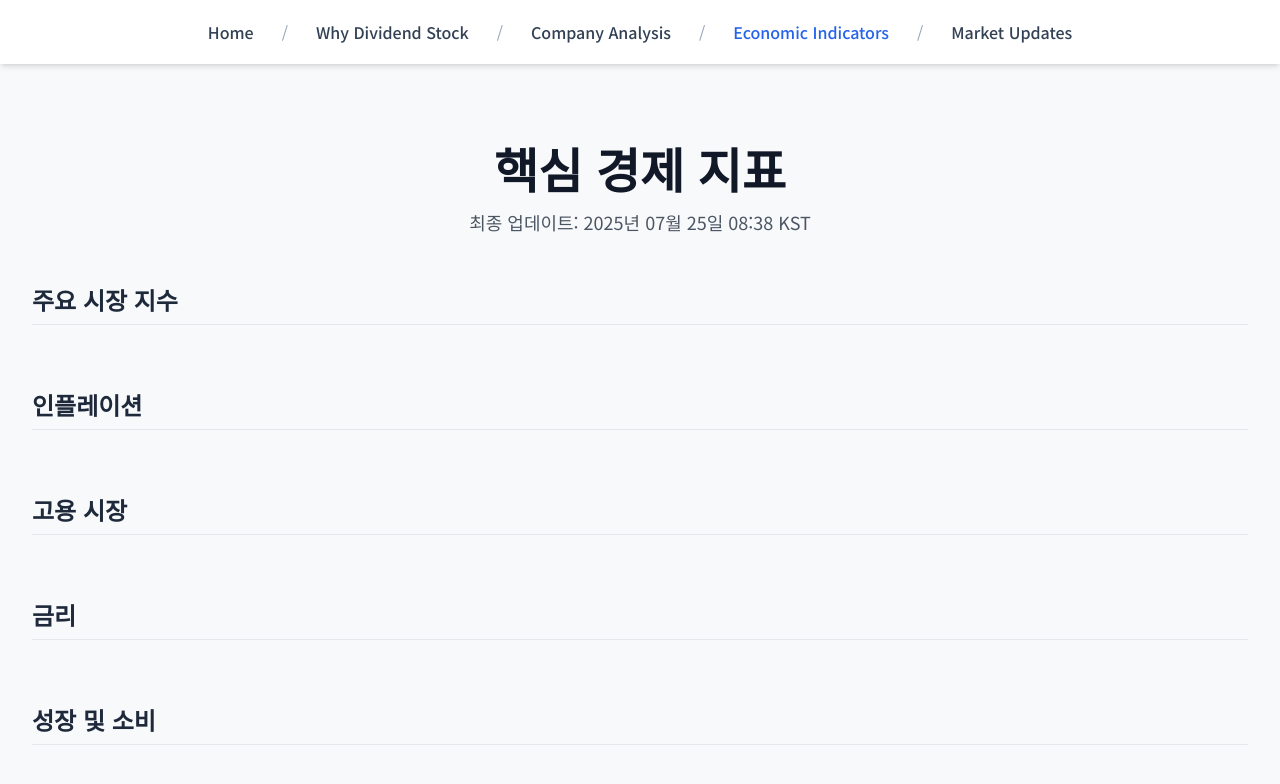
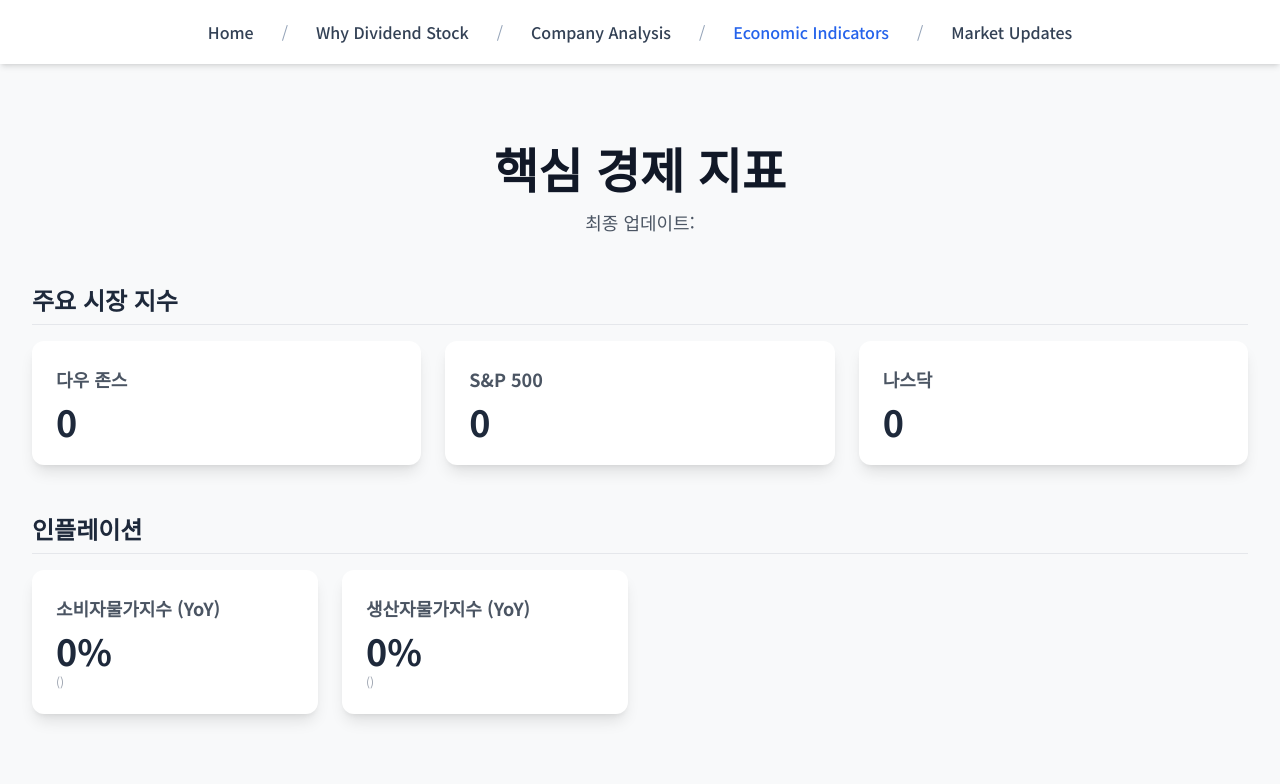
Before and after one commit to Kay-Hwang/my-company-analysis, a Jekyll site: the page built from economic-indicators.html, in a window 1280 px wide. Shown: the top 784 px of the page. Built offline with Jekyll 4.4.1, drawn with Linux system fonts in a browser that asks for light colours; nearby versions of some CDN libraries; a script that is not in the unit is left out.

Commit message:
Refactor data fetching to separate latest and history

```diff
--- a/economic-indicators.html
+++ b/economic-indicators.html
@@ -5,53 +5,35 @@ title: Economic Indicators
 <main class="container mx-auto p-4 md:p-8">
     <header class="text-center my-12">
         <h1 class="text-4xl md:text-5xl font-bold text-gray-900">핵심 경제 지표</h1>
-        <p class="mt-4 text-lg text-gray-600">최종 업데이트: {{ site.data.latest_data.lastUpdated }}</p>
+        <p class="mt-4 text-lg text-gray-600">최종 업데이트: {{ site.data.dashboard_data.lastUpdated }}</p>
     </header>
+
+    {% assign indicators = site.data.dashboard_data.indicators %}
 
     <section class="mb-12">
         <h2 class="text-2xl font-bold text-slate-800 mb-4 border-b pb-2">주요 시장 지수</h2>
         <div class="grid grid-cols-1 md:grid-cols-3 gap-6">
-            {% for item in site.data.latest_data.indicators.latest.indices %}
-                {% assign key = item[0] %}
-                {% assign index = item[1] %}
-                <a href="{{ '/' | append: key | append: '.html' | relative_url }}" class="bg-white p-6 rounded-xl shadow-lg hover:shadow-xl transition-shadow block">
-                    <h3 class="text-lg font-semibold text-gray-600">{{ index.name }}</h3>
-                    <p class="text-4xl font-bold text-slate-800 mt-2">{{ index.value | round: 2 }}</p>
-                    <p class="text-sm mt-1 {% if index.change >= 0 %}text-green-500{% else %}text-red-500{% endif %}">
-                        {% if index.change >= 0 %}▲{% else %}▼{% endif %} {{ index.change | round: 2 }}
-                    </p>
-                </a>
-            {% endfor %}
+            <a href="{{ '/dji.html' | relative_url }}" class="bg-white p-6 rounded-xl shadow-lg hover:shadow-xl block">
+                <h3 class="text-lg font-semibold text-gray-600">다우 존스</h3>
+                <p class="text-4xl font-bold text-slate-800 mt-2">{{ indicators.dji.value | round: 2 }}</p>
+            </a>
+            <a href="{{ '/spx.html' | relative_url }}" class="bg-white p-6 rounded-xl shadow-lg hover:shadow-xl block">
+                <h3 class="text-lg font-semibold text-gray-600">S&P 500</h3>
+                <p class="text-4xl font-bold text-slate-800 mt-2">{{ indicators.spx.value | round: 2 }}</p>
+            </a>
+            <a href="{{ '/ixic.html' | relative_url }}" class="bg-white p-6 rounded-xl shadow-lg hover:shadow-xl block">
+                <h3 class="text-lg font-semibold text-gray-600">나스닥</h3>
+                <p class="text-4xl font-bold text-slate-800 mt-2">{{ indicators.ixic.value | round: 2 }}</p>
+            </a>
         </div>
     </section>
 
     <div class="space-y-12">
-        {% assign groups = "inflation,labor,interest_rates,growth_consumption" | split: "," %}
-        {% for group_key in groups %}
-            <section>
-                {% if group_key == 'inflation' %}<h2 class="text-2xl font-bold text-slate-800 mb-4 border-b pb-2">인플레이션</h2>
-                {% elsif group_key == 'labor' %}<h2 class="text-2xl font-bold text-slate-800 mb-4 border-b pb-2">고용 시장</h2>
-                {% elsif group_key == 'interest_rates' %}<h2 class="text-2xl font-bold text-slate-800 mb-4 border-b pb-2">금리</h2>
-                {% elsif group_key == 'growth_consumption' %}<h2 class="text-2xl font-bold text-slate-800 mb-4 border-b pb-2">성장 및 소비</h2>{% endif %}
-
-                <div class="grid grid-cols-1 md:grid-cols-2 lg:grid-cols-4 gap-6">
-                    {% assign group_data = site.data.latest_data.indicators.latest[group_key] %}
-                    {% for item in group_data %}
-                        {% assign key = item[0] %}
-                        {% assign indicator = item[1] %}
-                        <a href="{{ '/' | append: key | append: '.html' | relative_url }}" class="bg-white p-6 rounded-xl shadow-lg hover:shadow-xl transition-shadow block">
-                            <h3 class="text-lg font-semibold text-gray-600">{{ indicator.name }}</h3>
-                            <p class="text-4xl font-bold text-slate-800 mt-2">
-                                {% if key == 'joblessClaims' %}{{ indicator.value | divided_by: 1000 | round: 0 }}K
-                                {% elsif key == 'gdp' %}{{ indicator.value | round: 1 }}%
-                                {% elsif key == 'retailSales' %}${{ indicator.value | divided_by: 1000 | round: 1 }}B
-                                {% else %}{{ indicator.value | round: 2 }}%{% endif %}
-                            </p>
-                            <p class="text-xs text-gray-400 mt-1">({{ indicator.date }})</p>
-                        </a>
-                    {% endfor %}
-                </div>
-            </section>
-        {% endfor %}
-    </div>
+        <section><h2 class="text-2xl font-bold text-slate-800 mb-4 border-b pb-2">인플레이션</h2>
+            <div class="grid grid-cols-1 md:grid-cols-2 lg:grid-cols-4 gap-6">
+                <a href="{{ '/cpi.html' | relative_url }}" class="bg-white p-6 rounded-xl shadow-lg hover:shadow-xl block"><h3 class="text-lg font-semibold text-gray-600">소비자물가지수 (YoY)</h3><p class="text-4xl font-bold text-slate-800 mt-2">{{ indicators.cpi.value | round: 2 }}%</p><p class="text-xs text-gray-400 mt-1">({{ indicators.cpi.date }})</p></a>
+                <a href="{{ '/ppi.html' | relative_url }}" class="bg-white p-6 rounded-xl shadow-lg hover:shadow-xl block"><h3 class="text-lg font-semibold text-gray-600">생산자물가지수 (YoY)</h3><p class="text-4xl font-bold text-slate-800 mt-2">{{ indicators.ppi.value | round: 2 }}%</p><p class="text-xs text-gray-400 mt-1">({{ indicators.ppi.date }})</p></a>
+            </div>
+        </section>
+        </div>
 </main>
```
Also changed, not shown: scripts/update_data.py (+24 -50 lines).
